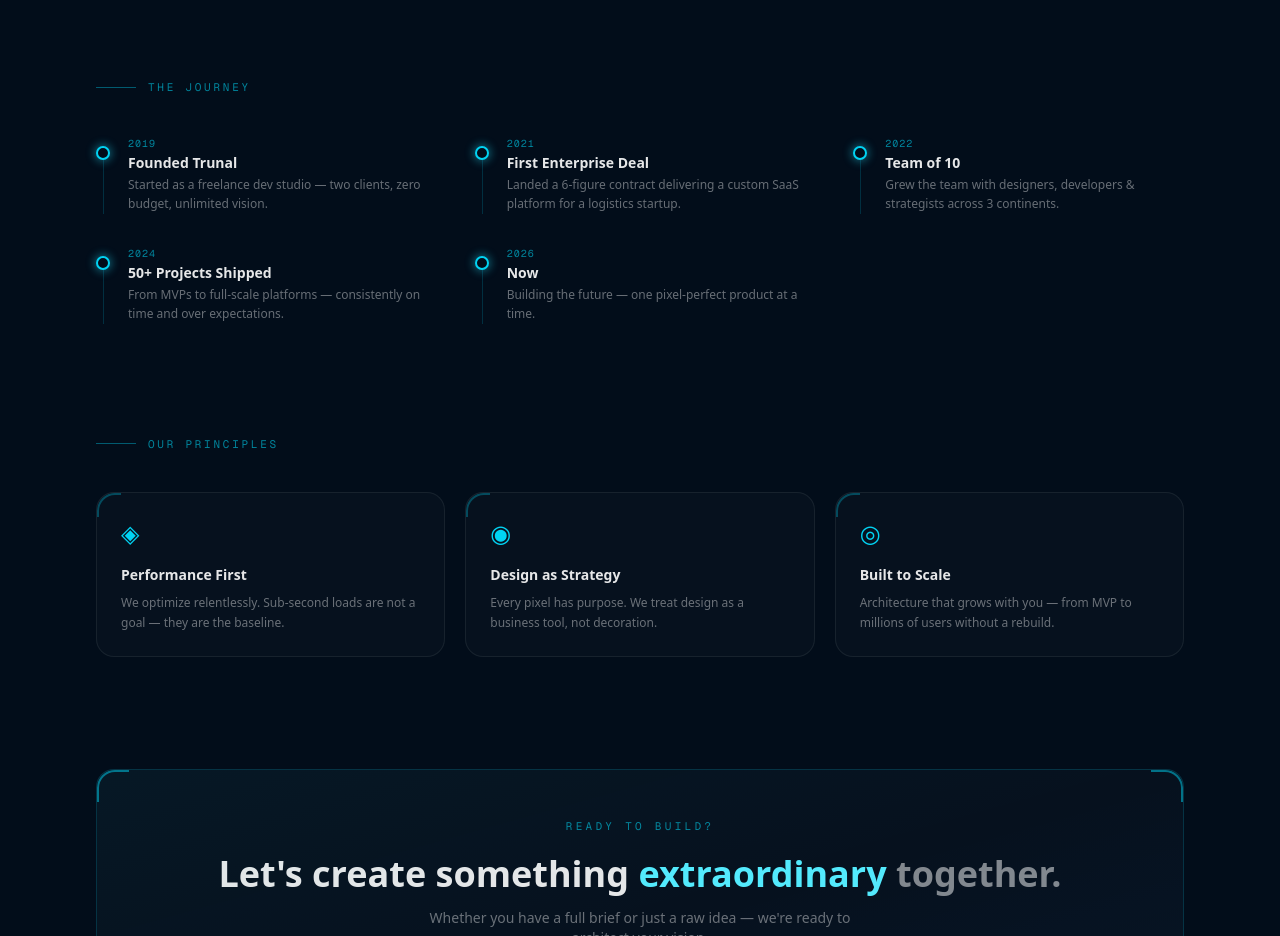
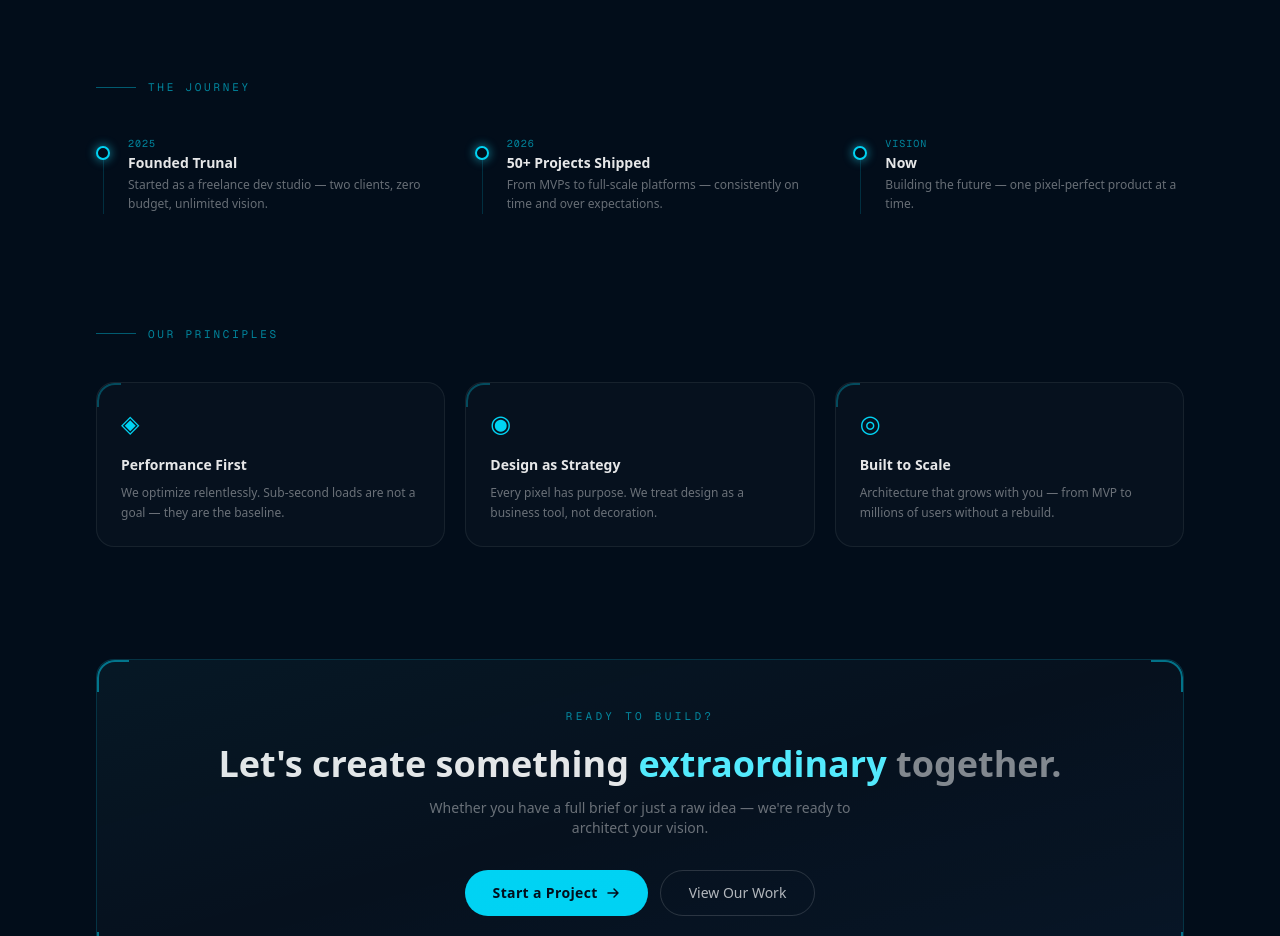
Before and after one commit to TarunCodesFr/trunal-frontend, a Next.js app: page /about in a window 1280 px wide. Shown: the part 1680-2616 px from the top of the page. Built offline with nearby package versions, Linux system fonts and the light colour scheme.

Commit message:
update about page stats

```diff
--- a/app/about/page.tsx
+++ b/app/about/page.tsx
@@ -196,27 +196,17 @@ export default function AboutPage() {
 
     const timeline = [
         {
-            year: '2019',
+            year: '2025',
             title: 'Founded Trunal',
             desc: 'Started as a freelance dev studio — two clients, zero budget, unlimited vision.'
         },
         {
-            year: '2021',
-            title: 'First Enterprise Deal',
-            desc: 'Landed a 6-figure contract delivering a custom SaaS platform for a logistics startup.'
-        },
-        {
-            year: '2022',
-            title: 'Team of 10',
-            desc: 'Grew the team with designers, developers & strategists across 3 continents.'
-        },
-        {
-            year: '2024',
+            year: '2026',
             title: '50+ Projects Shipped',
             desc: 'From MVPs to full-scale platforms — consistently on time and over expectations.'
         },
         {
-            year: '2026',
+            year: 'VISION',
             title: 'Now',
             desc: 'Building the future — one pixel-perfect product at a time.'
         }
--- a/app/components/landing/HeroSection.tsx
+++ b/app/components/landing/HeroSection.tsx
@@ -19,7 +19,7 @@ const clientLogos = [
 ];
 
 const stats = [
-    { value: '150+', label: 'Projects Delivered' },
+    { value: '50+', label: 'Projects Delivered' },
     { value: '99.9%', label: 'Uptime SLA' },
     { value: '50+', label: 'Enterprise Clients' },
     { value: '<1s', label: 'Avg Load Time' }
@@ -330,7 +330,7 @@ export default function Hero() {
                                 </span>
                                 <div>
                                     <p className="text-xs font-bold text-white">
-                                        150+
+                                        50+
                                     </p>
                                     <p className="text-[10px] font-mono text-cyan-400/50">
                                         Projects Live
```
